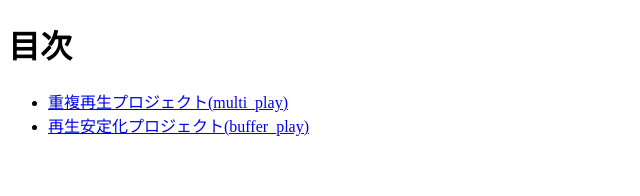
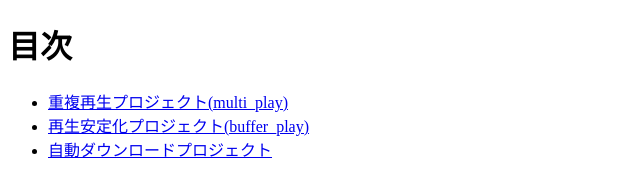
Before and after one commit to kita-kara-kita-kocha/my-tips, a plain HTML site: page docs/index.html in a window 1280 px wide. Shown: the whole page, without its empty margins (0-640 px from the left). Drawn offline with Linux system fonts and the light colour scheme.

Commit message:
youtubeチャンネルの自動ダウンロードプロジェクト

```diff
--- a/docs/index.html
+++ b/docs/index.html
@@ -10,6 +10,7 @@
     <ul>
         <li><a href="multi_play/multi_play.html">重複再生プロジェクト(multi_play)</a></li>
         <li><a href="buffer_play/README.md">再生安定化プロジェクト(buffer_play)</a></li>
+        <li><a href="auto_download/README.md">自動ダウンロードプロジェクト</a></li>
     </ul>
 </body>
 </html>
```
Also changed, not shown: 2 other files.
